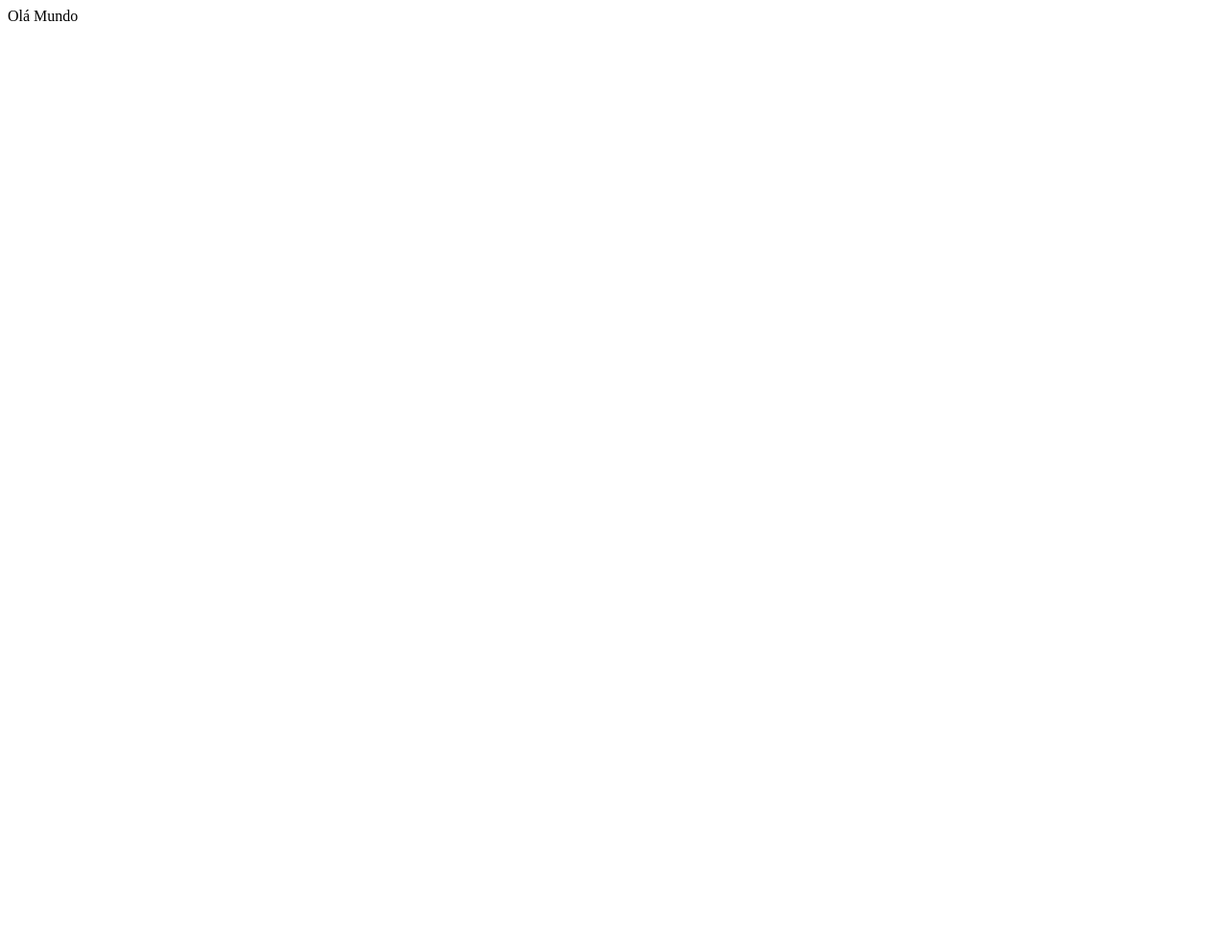
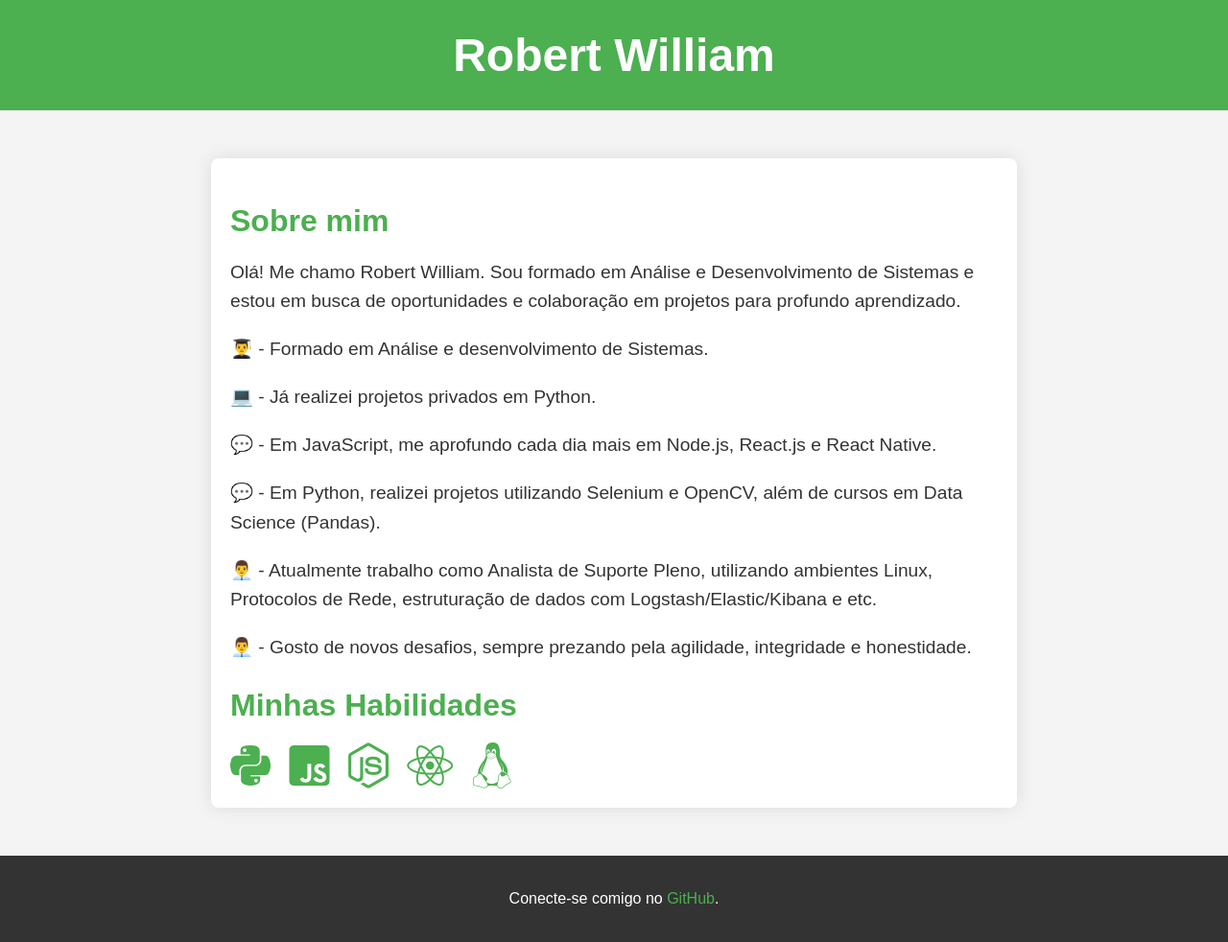
Before and after one commit to RobertwilliamN/RobertwilliamN.github.io, a plain HTML site: page index.html in a window 1280 px wide. Shown: the whole page at 96% size. Before the commit the page ends 800 px from the top, so only its background shows below. Drawn offline with Linux system fonts and the light colour scheme.

Commit message:
Commit inicial

```diff
--- a/index.html
+++ b/index.html
@@ -1 +1,96 @@
-Olá Mundo
+<!DOCTYPE html>
+<html lang="pt-BR">
+<head>
+    <meta charset="UTF-8">
+    <meta name="viewport" content="width=device-width, initial-scale=1.0">
+    <title>Robert William - Perfil</title>
+    <!-- Font Awesome for icons -->
+    <link rel="stylesheet" href="https://cdnjs.cloudflare.com/ajax/libs/font-awesome/6.1.1/css/all.min.css">
+    <style>
+        body {
+            font-family: Arial, sans-serif;
+            background-color: #f4f4f4;
+            color: #333;
+            margin: 0;
+            padding: 0;
+        }
+        header {
+            background-color: #4CAF50;
+            color: white;
+            text-align: center;
+            padding: 30px 0;
+        }
+        header h1 {
+            margin: 0;
+            font-size: 3em;
+        }
+        .content {
+            max-width: 800px;
+            margin: 50px auto;
+            background: white;
+            padding: 20px;
+            box-shadow: 0 0 20px rgba(0, 0, 0, 0.1);
+            border-radius: 8px;
+        }
+        .content h2 {
+            color: #4CAF50;
+            font-size: 2em;
+            margin-bottom: 20px;
+        }
+        .content p {
+            line-height: 1.6;
+            font-size: 1.2em;
+        }
+        .icons {
+            margin-top: 20px;
+        }
+        .icons i {
+            font-size: 3em;
+            margin-right: 15px;
+            color: #4CAF50;
+            transition: transform 0.3s ease;
+        }
+        .icons i:hover {
+            transform: scale(1.2);
+        }
+        footer {
+            text-align: center;
+            padding: 20px;
+            background-color: #333;
+            color: white;
+            margin-top: 50px;
+        }
+    </style>
+</head>
+<body>
+
+<header>
+    <h1>Robert William</h1>
+</header>
+
+<div class="content">
+    <h2>Sobre mim</h2>
+    <p>Olá! Me chamo Robert William. Sou formado em Análise e Desenvolvimento de Sistemas e estou em busca de oportunidades e colaboração em projetos para profundo aprendizado.</p>
+    <p>👨‍🎓 - Formado em Análise e desenvolvimento de Sistemas.</p>
+    <p>💻 - Já realizei projetos privados em Python.</p>
+    <p>💬 - Em JavaScript, me aprofundo cada dia mais em Node.js, React.js e React Native.</p>
+    <p>💬 - Em Python, realizei projetos utilizando Selenium e OpenCV, além de cursos em Data Science (Pandas).</p>
+    <p>👨‍💼 - Atualmente trabalho como Analista de Suporte Pleno, utilizando ambientes Linux, Protocolos de Rede, estruturação de dados com Logstash/Elastic/Kibana e etc.</p>
+    <p>👨‍💼 - Gosto de novos desafios, sempre prezando pela agilidade, integridade e honestidade.</p>
+
+    <h2>Minhas Habilidades</h2>
+    <div class="icons">
+        <i class="fab fa-python" title="Python"></i>
+        <i class="fab fa-js-square" title="JavaScript"></i>
+        <i class="fab fa-node-js" title="Node.js"></i>
+        <i class="fab fa-react" title="React.js"></i>
+        <i class="fab fa-linux" title="Linux"></i>
+    </div>
+</div>
+
+<footer>
+    <p>Conecte-se comigo no <a href="https://github.com/RobertwilliamN" style="color: #4CAF50; text-decoration: none;">GitHub</a>.</p>
+</footer>
+
+</body>
+</html>
```
